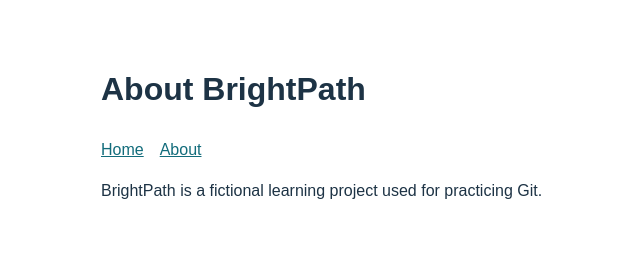
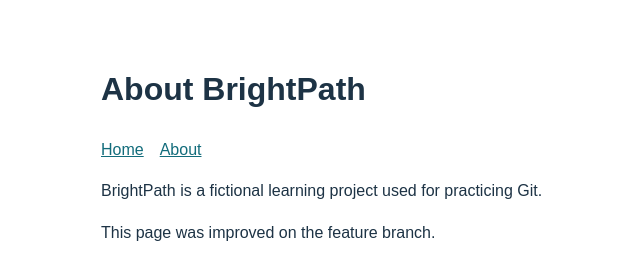
Before and after one commit to not-so-shubh/brightpath-git, a plain HTML site: page about.html in a window 1280 px wide. Shown: the whole page, without its empty margins (159-799 px from the left). Drawn offline with Linux system fonts and the light colour scheme.

Commit message:
Add feature branch improvements to about page

```diff
--- a/about.html
+++ b/about.html
@@ -14,5 +14,6 @@
   <h1>About BrightPath</h1>
   <nav><a href="index.html">Home</a><a href="about.html">About</a></nav>
   <p>BrightPath is a fictional learning project used for practicing Git.</p>
+  <p>This page was improved on the feature branch.</p>
 </body>
 </html>
```
